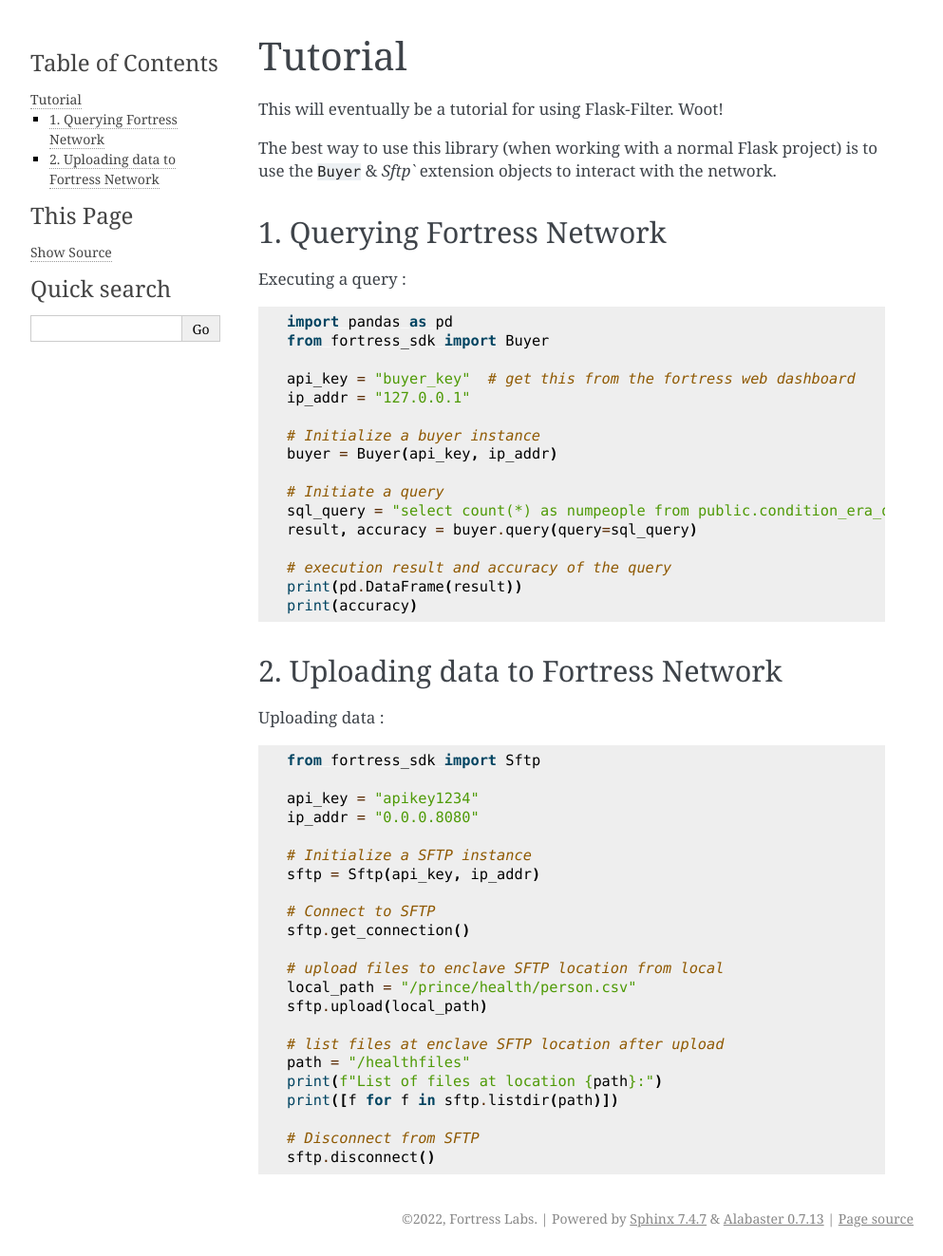
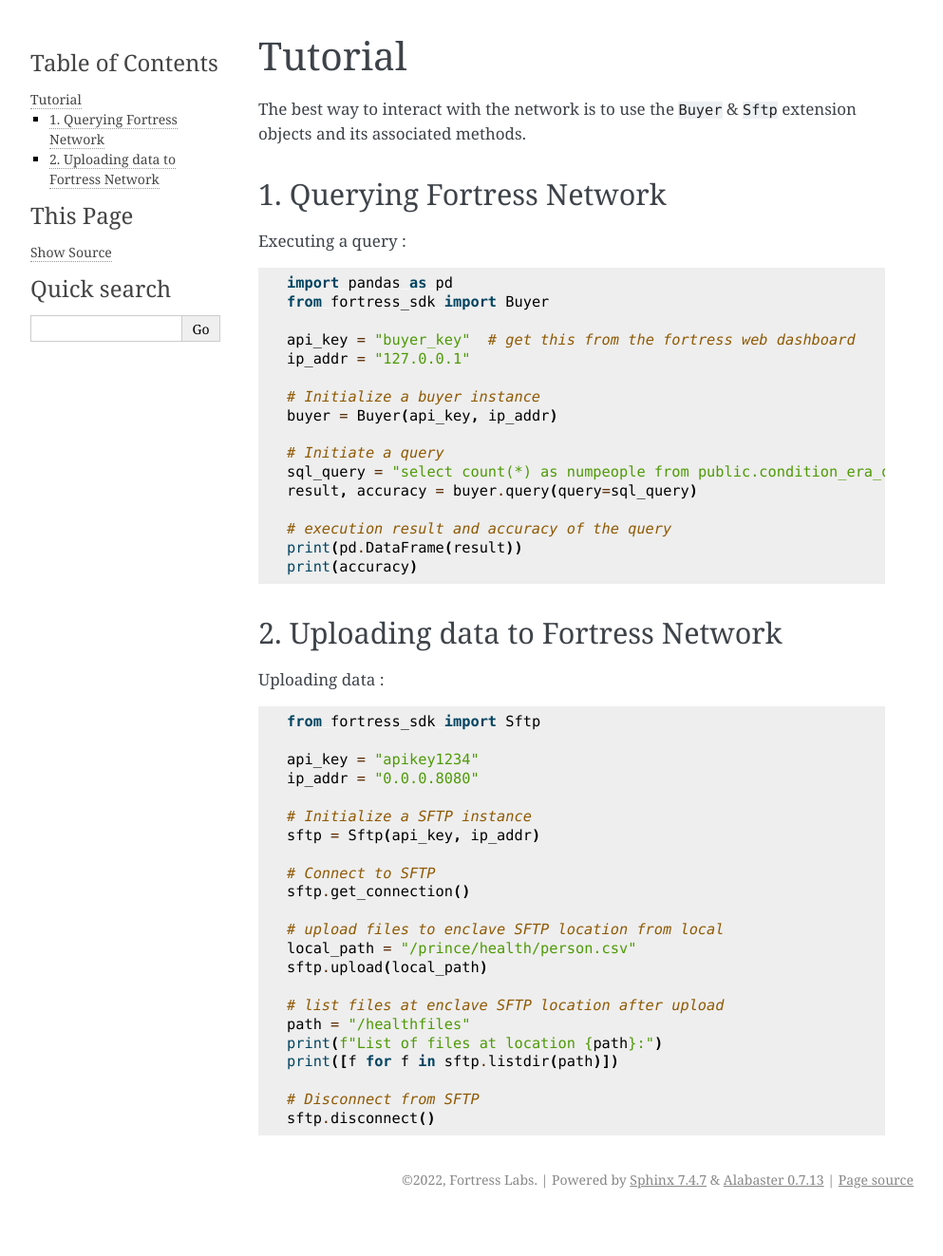
Before and after one commit to Atbash-Labs/python-sdk, a Sphinx documentation site: the page built from docs/tutorial.rst, in a window 1280 px wide. Shown: the whole page at 95% size, without its empty margins (148-1141 px from the left). Built offline with Sphinx 7.4.7, drawn with Linux system fonts in a browser that asks for light colours; after the commit the page ends 1282 px from its top, so only the background shows below that.

Commit message:
line fix

```diff
--- a/docs/changelog.rst
+++ b/docs/changelog.rst
@@ -2,3 +2,6 @@
 =========
 The Change Log for this project contains all meaningful changes to the function
 of the code base.
+
+(v0.1.0) :
+  - Added SFTP and Buyer classes for sdk interactions.
--- a/docs/tutorial.rst
+++ b/docs/tutorial.rst
@@ -1,9 +1,7 @@
 Tutorial
 ========
-This will eventually be a tutorial for using Flask-Filter. Woot!
 
-The best way to use this library (when working with a normal Flask project) is
-to use the ``Buyer`` & `Sftp`` extension objects to interact with the network.
+The best way to interact with the network is to use the ``Buyer`` & ``Sftp`` extension objects and its associated methods.
 
 
 1. Querying Fortress Network
```
